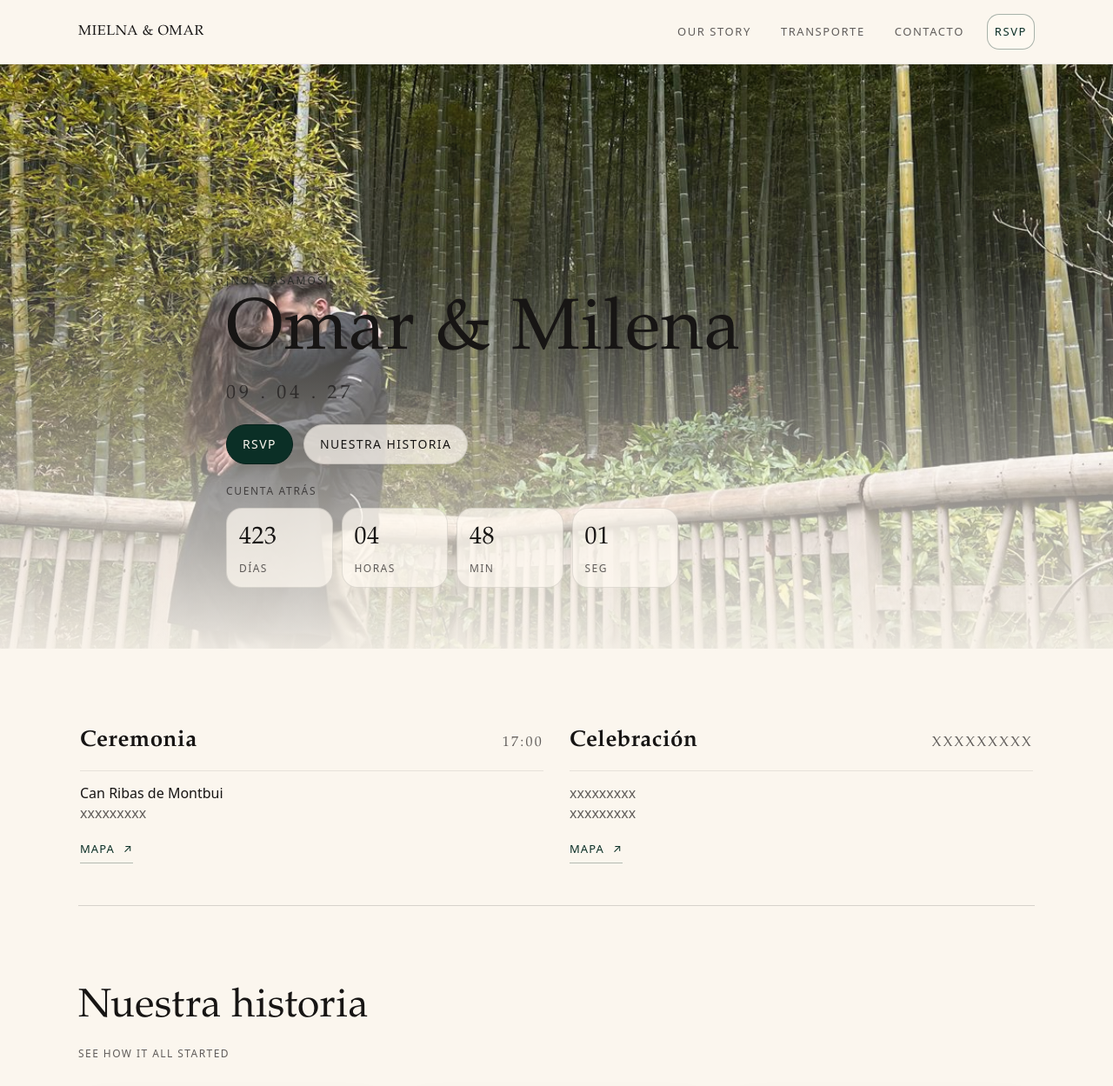
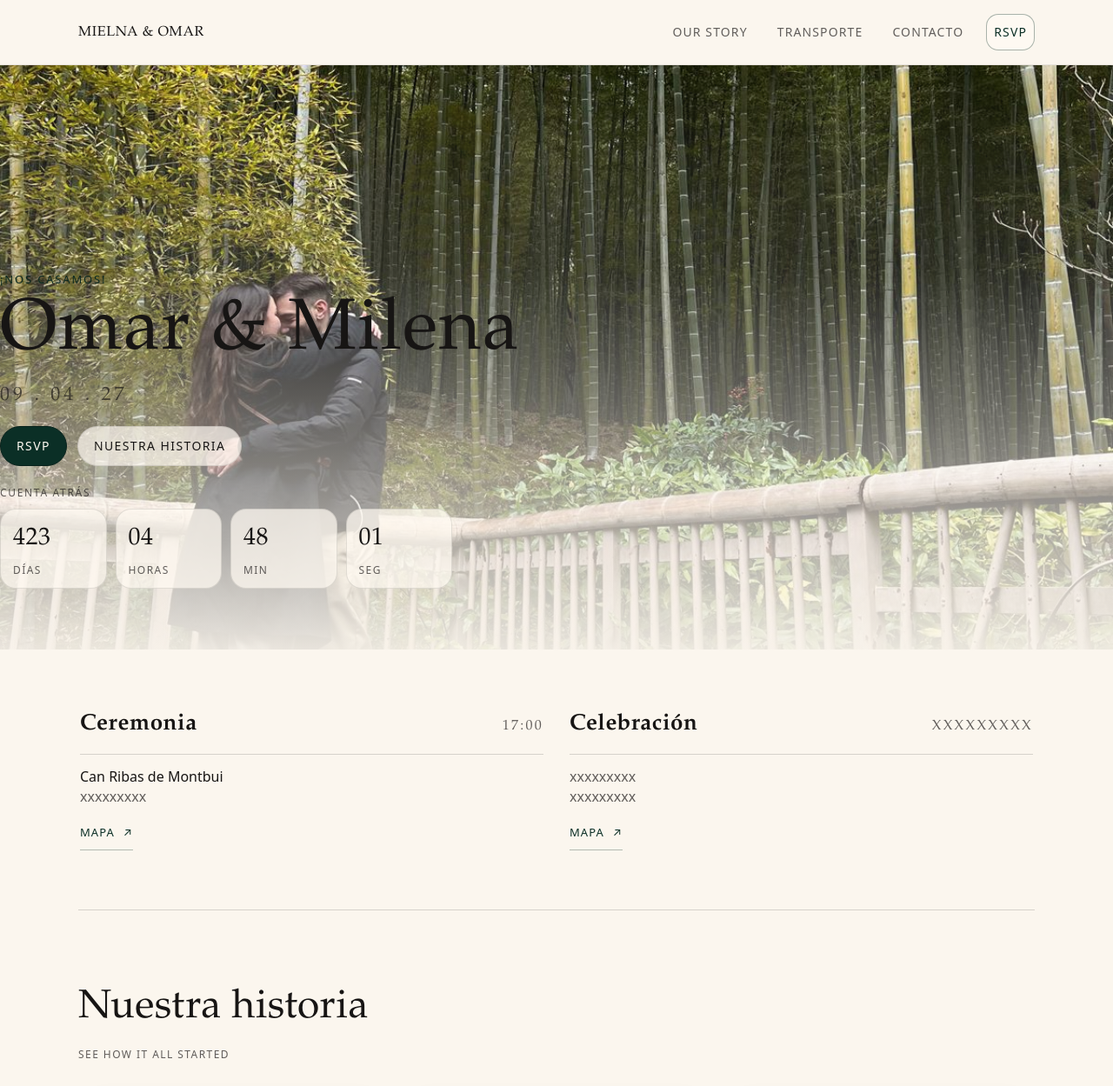
Before and after one commit to lmrnc/milenayomar, a plain HTML site: page index.html in a window 1280 px wide. Shown: the top 1249 px of the page at 87% size. Drawn offline with Linux system fonts and the light colour scheme.

Commit message:
Update styles.css

```diff
--- a/styles.css
+++ b/styles.css
@@ -633,45 +633,3 @@ textarea:focus-visible{
   .countdown-grid{ grid-template-columns: repeat(2, 1fr); }
   .form-grid{ grid-template-columns: 1fr; }
 }
-/* --- Editorial polish (override) --- */
-.site-header{
-  border-bottom: 1px solid color-mix(in srgb, var(--rule) 40%, transparent);
-  background: color-mix(in srgb, var(--bg) 92%, transparent);
-}
-
-.nav-link{
-  font-size: 13px;
-  letter-spacing: .12em;
-}
-
-.hero-content{
-  max-width: 760px;
-}
-
-.hero-kicker{
-  font-size: 12px;
-  letter-spacing: .18em;
-  color: color-mix(in srgb, var(--muted) 85%, var(--green));
-}
-
-.hero-names{
-  letter-spacing: .015em;
-  line-height: 1.00;
-}
-
-.overview{
-  padding: 54px 0 14px;
-}
-
-.event-block{
-  padding: 34px 2px 6px;
-}
-
-.event-head{
-  border-bottom: 1px solid color-mix(in srgb, var(--rule) 55%, transparent);
-}
-
-.link{
-  border-bottom-width: 1px;
-  padding-bottom: 6px;
-}
```
